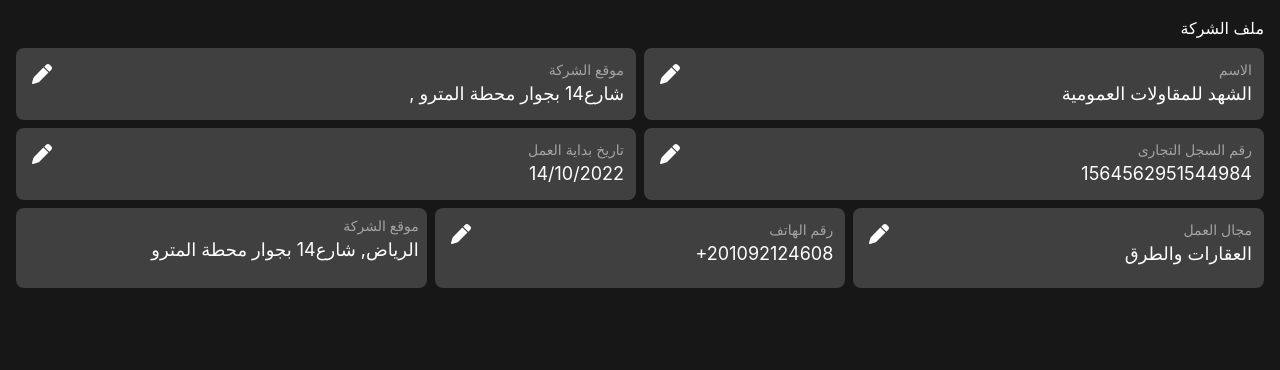
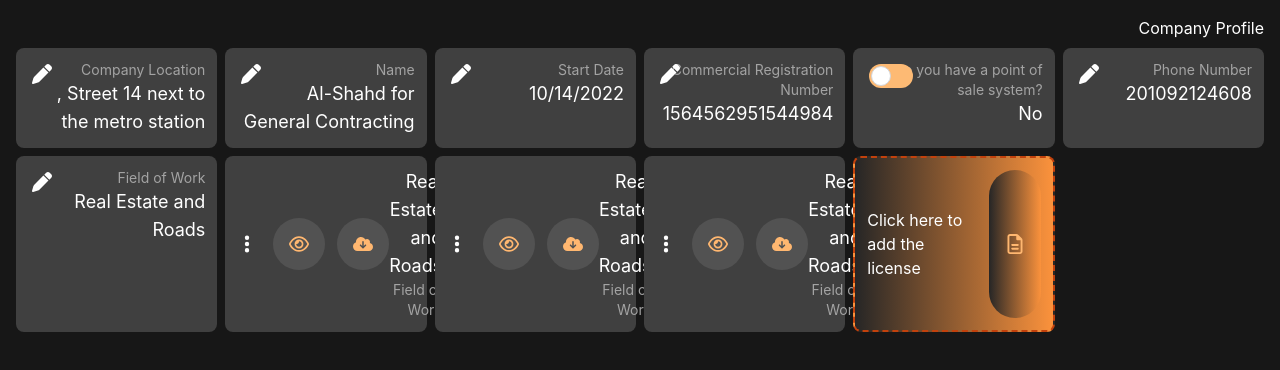
Before and after one commit to vikas-sh-vikas/tailwind-figma, a React (Create React App) app: page / in a window 1280 px wide. Shown: the top 370 px of the page. Built offline with nearby package versions, Linux system fonts and the light colour scheme.

Commit message:
Upload & Doc Component

```diff
--- /dev/null
+++ b/src/Component/DocComponent.tsx
@@ -0,0 +1,94 @@
+import React, { useState } from "react";
+import Modal from "./Modal";
+
+type EditModal = {
+  span: number;
+  type: string;
+  data: {
+    label: string;
+    input: string;
+  };
+};
+
+function DocComponent({ span, data, type }: EditModal) {
+  const [isModal, setIsmodal] = useState(false);
+  const openModal = () => {
+    setIsmodal(true);
+  };
+  const closeModal = () => {
+    setIsmodal(false);
+  };
+  return (
+    <>
+      <div className={`bg-neutral-700 col-span-${span} flex justify-between rounded-lg p-3`}>
+        <div className="flex items-center">
+          <svg
+            className="w-5 h-5 mr-4"
+            xmlns="http://www.w3.org/2000/svg"
+            viewBox="0 0 128 512"
+          >
+            <path
+              fill="#ffffff"
+              d="M64 360a56 56 0 1 0 0 112 56 56 0 1 0 0-112zm0-160a56 56 0 1 0 0 112 56 56 0 1 0 0-112zM120 96A56 56 0 1 0 8 96a56 56 0 1 0 112 0z"
+            />
+          </svg>
+          <button className="rounded-full p-4 bg-neutral-600 mr-3">
+            <svg
+              className="w-5 h-5 text-white"
+              xmlns="http://www.w3.org/2000/svg"
+              viewBox="0 0 576 512"
+            >
+              <path
+                fill="#ffb770"
+                d="M288 80c-65.2 0-118.8 29.6-159.9 67.7C89.6 183.5 63 226 49.4 256c13.6 30 40.2 72.5 78.6 108.3C169.2 402.4 222.8 432 288 432s118.8-29.6 159.9-67.7C486.4 328.5 513 286 526.6 256c-13.6-30-40.2-72.5-78.6-108.3C406.8 109.6 353.2 80 288 80zM95.4 112.6C142.5 68.8 207.2 32 288 32s145.5 36.8 192.6 80.6c46.8 43.5 78.1 95.4 93 131.1c3.3 7.9 3.3 16.7 0 24.6c-14.9 35.7-46.2 87.7-93 131.1C433.5 443.2 368.8 480 288 480s-145.5-36.8-192.6-80.6C48.6 356 17.3 304 2.5 268.3c-3.3-7.9-3.3-16.7 0-24.6C17.3 208 48.6 156 95.4 112.6zM288 336c44.2 0 80-35.8 80-80s-35.8-80-80-80c-.7 0-1.3 0-2 0c1.3 5.1 2 10.5 2 16c0 35.3-28.7 64-64 64c-5.5 0-10.9-.7-16-2c0 .7 0 1.3 0 2c0 44.2 35.8 80 80 80zm0-208a128 128 0 1 1 0 256 128 128 0 1 1 0-256z"
+              />
+            </svg>
+          </button>
+          <button className="rounded-full p-4 bg-neutral-600">
+            <svg
+              className="w-5 h-5"
+              xmlns="http://www.w3.org/2000/svg"
+              viewBox="0 0 640 512"
+            >
+              <path
+                fill="#ffb770"
+                d="M144 480C64.5 480 0 415.5 0 336c0-62.8 40.2-116.2 96.2-135.9c-.1-2.7-.2-5.4-.2-8.1c0-88.4 71.6-160 160-160c59.3 0 111 32.2 138.7 80.2C409.9 102 428.3 96 448 96c53 0 96 43 96 96c0 12.2-2.3 23.8-6.4 34.6C596 238.4 640 290.1 640 352c0 70.7-57.3 128-128 128H144zm79-167l80 80c9.4 9.4 24.6 9.4 33.9 0l80-80c9.4-9.4 9.4-24.6 0-33.9s-24.6-9.4-33.9 0l-39 39V184c0-13.3-10.7-24-24-24s-24 10.7-24 24V318.1l-39-39c-9.4-9.4-24.6-9.4-33.9 0s-9.4 24.6 0 33.9z"
+              />
+            </svg>
+          </button>
+        </div>
+        <div className="flex">
+        <div className="mr-4">
+          <p className="text-lg text-white text-end">{data.input}</p>
+          <p className="text-sm text-neutral-400 text-end">{data.label}</p>
+        </div>
+        <button className="rounded-full p-4 bg-gradient-to-r from-neutral-800 to-orange-400 bg-opacity-75">
+          <svg
+            className="w-5 h-5"
+            xmlns="http://www.w3.org/2000/svg"
+            viewBox="0 0 384 512"
+          >
+            <path
+              fill="#ffb770"
+              d="M64 464c-8.8 0-16-7.2-16-16V64c0-8.8 7.2-16 16-16H224v80c0 17.7 14.3 32 32 32h80V448c0 8.8-7.2 16-16 16H64zM64 0C28.7 0 0 28.7 0 64V448c0 35.3 28.7 64 64 64H320c35.3 0 64-28.7 64-64V154.5c0-17-6.7-33.3-18.7-45.3L274.7 18.7C262.7 6.7 246.5 0 229.5 0H64zm56 256c-13.3 0-24 10.7-24 24s10.7 24 24 24H264c13.3 0 24-10.7 24-24s-10.7-24-24-24H120zm0 96c-13.3 0-24 10.7-24 24s10.7 24 24 24H264c13.3 0 24-10.7 24-24s-10.7-24-24-24H120z"
+            />
+          </svg>
+        </button>
+        </div>
+      </div>
+
+      <Modal
+        isOpen={isModal}
+        closeModal={closeModal}
+        data={{
+          label: data.label,
+          input: data.input,
+        }}
+        type={type}
+        setData={(e) => console.log(e)}
+      />
+    </>
+  );
+}
+
+export default DocComponent;
--- a/src/Component/Modal.tsx
+++ b/src/Component/Modal.tsx
@@ -1,6 +1,7 @@
-import React from "react";
+import React, { useState } from "react";
 type ModalProps = {
   isOpen: boolean;
+  type: string;
   data: {
     label: string;
     input: string;
@@ -9,14 +10,16 @@
   setData: (data: string) => void;
 };
 
-function Modal({ isOpen, data, closeModal, setData }: ModalProps) {
+function Modal({ isOpen, data, closeModal, setData, type }: ModalProps) {
+  const [input, setInput] = useState(data.input);
   const submitFun = (e: React.FormEvent<HTMLFormElement>) => {
     e.preventDefault();
     console.log("Submit");
+    setData(input);
     closeModal();
   };
   const setDataInput = (e: React.ChangeEvent<HTMLInputElement>) => {
-    setData(e.target.value);
+    setInput(e.target.value);
   };
   const CloseModal = (e: any) => {
     if (e.target.id == "modal") closeModal();
@@ -31,16 +34,18 @@
       >
         <div className="bg-neutral-600 bg-opacity-25 min-h-1/3 w-1/3">
           <form className=" p-8" onSubmit={submitFun}>
-            <h1 className="text-xl text-white text-center">تعديل اسم الشركة</h1>
+            <h1 className="text-xl text-white text-center">
+              Modify the company name
+            </h1>
             <div className="flex flex-col">
               <label className="pb-2 text-end text-neutral-400">
                 {data.label}
               </label>
 
               <input
-                type="text"
+                type={type}
                 id="company"
-                value={data.input}
+                value={input}
                 className="mb-8 text-end bg-neutral-400 bg-opacity-25 border-neutral-900 text-neutral-400 text-sm rounded-xl w-full p-3.5"
                 placeholder={`${data.label}...`}
                 onChange={setDataInput}
@@ -51,7 +56,7 @@
                 type="submit"
                 className="bg-gradient-to-r from-orange-500 to-orange-300 hover:from-orange-400  hover:to-orange-200 text-white rounded-3xl py-3"
               >
-                حفظ التعديل
+                Save the modification
               </button>
             </div>
           </form>
--- /dev/null
+++ b/src/Component/ToggleComponent.tsx
@@ -0,0 +1,36 @@
+import { useState } from "react";
+
+type EditModal = {
+  span: number;
+  checked: boolean;
+  label: string;
+};
+
+function ToggleComponent({ span, checked, label }: EditModal) {
+  const [toggle, setToggle] = useState(checked);
+  const handleToggle = () => {
+    setToggle(!toggle);
+  };
+  return (
+    <>
+      <div className={`bg-neutral-700 col-span-${span}  rounded-lg p-3`}>
+        <div className="absolute p-1">
+          <label className="inline-flex items-center cursor-pointer">
+            <input
+              type="checkbox"
+              value=""
+              className="sr-only peer"
+              checked={toggle}
+              onChange={handleToggle}
+            />
+            <div className="relative w-11 h-6 bg-orange-300 rounded-full peer peer-focus:ring-4 peer-focus:ring-orange-300 peer-checked:after:translate-x-full rtl:peer-checked:after:-translate-x-full peer-checked:after:border-white after:content-[''] after:absolute after:top-0.5 after:start-[2px] after:bg-white after:border-gray-300 after:border after:rounded-full after:h-5 after:w-5 after:transition-all peer-checked:bg-orange-600"></div>
+          </label>
+        </div>
+        <p className="text-sm text-neutral-400 text-end">{label}</p>
+        <p className="text-lg text-white text-end">{toggle ? "Yes" : "No"}</p>
+      </div>
+    </>
+  );
+}
+
+export default ToggleComponent;
--- /dev/null
+++ b/src/Component/UploadComponent.tsx
@@ -0,0 +1,59 @@
+import React, { useState } from "react";
+import Modal from "./Modal";
+
+type EditModal = {
+  span: number;
+  type: string;
+  data: {
+    label: string;
+    input: string;
+  };
+};
+
+function UploadComponent({ span, data, type }: EditModal) {
+  const [isModal, setIsmodal] = useState(false);
+  const openModal = () => {
+    setIsmodal(true);
+  };
+  const closeModal = () => {
+    setIsmodal(false);
+  };
+  return (
+    <>
+      <div
+        className={`flex justify-center bg-gradient-to-r from-neutral-800 to-orange-400 bg-opacity-75 col-span-${span} rounded-lg p-3 border-2 border-dashed border-orange-700`}
+      >
+        <div className="flex">
+        <div className="flex items-center pr-2">
+          <p className="text-white">Click here to add the license</p>
+        </div>
+        <button className="rounded-full p-4 bg-gradient-to-r from-neutral-800 to-orange-400 bg-opacity-75">
+          <svg
+            className="w-5 h-5"
+            xmlns="http://www.w3.org/2000/svg"
+            viewBox="0 0 384 512"
+          >
+            <path
+              fill="#ffb770"
+              d="M64 464c-8.8 0-16-7.2-16-16V64c0-8.8 7.2-16 16-16H224v80c0 17.7 14.3 32 32 32h80V448c0 8.8-7.2 16-16 16H64zM64 0C28.7 0 0 28.7 0 64V448c0 35.3 28.7 64 64 64H320c35.3 0 64-28.7 64-64V154.5c0-17-6.7-33.3-18.7-45.3L274.7 18.7C262.7 6.7 246.5 0 229.5 0H64zm56 256c-13.3 0-24 10.7-24 24s10.7 24 24 24H264c13.3 0 24-10.7 24-24s-10.7-24-24-24H120zm0 96c-13.3 0-24 10.7-24 24s10.7 24 24 24H264c13.3 0 24-10.7 24-24s-10.7-24-24-24H120z"
+            />
+          </svg>
+        </button>
+        </div>
+      </div>
+
+      <Modal
+        isOpen={isModal}
+        closeModal={closeModal}
+        data={{
+          label: data.label,
+          input: data.input,
+        }}
+        type={type}
+        setData={(e) => console.log(e)}
+      />
+    </>
+  );
+}
+
+export default UploadComponent;
--- a/src/Page/CompanyProfile.tsx
+++ b/src/Page/CompanyProfile.tsx
@@ -1,54 +1,106 @@
 import { useState } from "react";
 import Modal from "../Component/Modal";
 import EditComponent from "../Component/EditComponent";
+import ToggleComponent from "../Component/ToggleComponent";
+import DocComponent from "../Component/DocComponent";
+import UploadComponent from "../Component/UploadComponent";
 
 function CompanyProfile() {
   const [isModal, setIsModal] = useState(true);
-
+  const [isChecked, setIsChecked] = useState(false);
+  const handleToggle = () => {
+    setIsChecked(prevState => !prevState);
+  };
+  console.log("Check Status",isChecked)
   return (
     <div className="h-screen bg-neutral-900">
       <div className="grid gap-2 grid-cols-6 p-4">
-        <h1 className="col-span-6 text-white text-end">ملف الشركة</h1>
-        <EditComponent span={3}
+        <h1 className="col-span-6 text-white text-end">Company Profile</h1>
+        <EditComponent
+          span={3}
+          type={"text"}
           data={{
-        label:"موقع الشركة",
-        input:", شارع14 بجوار محطة المترو",
-        }}/>
-        <EditComponent span={3}
+            label: "Company Location",
+            input: ", Street 14 next to the metro station",
+          }}
+        />
+        <EditComponent
+          span={3}
+          type={"text"}
           data={{
-        label:"الاسم",
-        input:"الشهد للمقاولات العمومية",
-        }}/>
-        <EditComponent span={3}
+            label: "Name",
+            input: "Al-Shahd for General Contracting",
+          }}
+        />
+        <EditComponent
+          span={3}
+          type={"date"}
           data={{
-        label:"تاريخ بداية العمل",
-        input:"14/10/2022",
-        }}/>
-        <EditComponent span={3}
+            label: "Start Date",
+            input: "10/14/2022",
+          }}
+        />
+        <EditComponent
+          span={3}
+          type={"number"}
           data={{
-        label:"رقم السجل التجارى",
-        input:"1564562951544984",
-        }}/>
-        <div className="bg-neutral-700 h-full col-span-2  rounded-lg p-2 mb-4">
-          <p className="text-sm text-neutral-400 text-end">موقع الشركة</p>
-          <p className="text-lg text-white text-end">
-            الرياض, شارع14 بجوار محطة المترو
-          </p>
-        </div>
-        <EditComponent span={2}
+            label: "Commercial Registration Number",
+            input: "1564562951544984",
+          }}
+        />
+        <ToggleComponent
+          span={2}
+          checked={false}
+          label= "Do you have a point of sale system?"
+        />
+        <EditComponent
+          span={2}
+          type={"number"}
           data={{
-        label:"رقم الهاتف",
-        input:"+201092124608",
-        }}/>
-        <EditComponent span={2}
+            label: "Phone Number",
+            input: "201092124608",
+          }}
+        />
+        <EditComponent
+          span={2}
+          type={"text"}
           data={{
-        label:"مجال العمل",
-        input:"العقارات والطرق",
-        }}/>
-        {/* <div className="bg-neutral-700 h-12 col-span-3 rounded-lg"></div>
-        <div className="bg-neutral-700 h-12 col-span-3 rounded-lg"></div>
-        <div className="bg-neutral-700 h-12 col-span-3 rounded-lg"></div>
-        <div className="bg-neutral-700 h-12 col-span-3 rounded-lg"></div> */}
+            label: "Field of Work",
+            input: "Real Estate and Roads",
+          }}
+        />
+        <DocComponent
+          span={3}
+          type={"text"}
+          data={{
+            label: "Field of Work",
+            input: "Real Estate and Roads",
+          }}
+        />
+        <DocComponent
+          span={3}
+          type={"text"}
+          data={{
+            label: "Field of Work",
+            input: "Real Estate and Roads",
+          }}
+        />
+        <DocComponent
+          span={3}
+          type={"text"}
+          data={{
+            label: "Field of Work",
+            input: "Real Estate and Roads",
+          }}
+        />
+        <UploadComponent
+          span={3}
+          type={"text"}
+          data={{
+            label: "Field of Work",
+            input: "Real Estate and Roads",
+          }}
+        />
       </div>
     </div>
   );
```
Also changed, not shown: src/Component/EditComponent.tsx (+6 -5 lines). Lines whose indentation alone changed are shown as unchanged.
